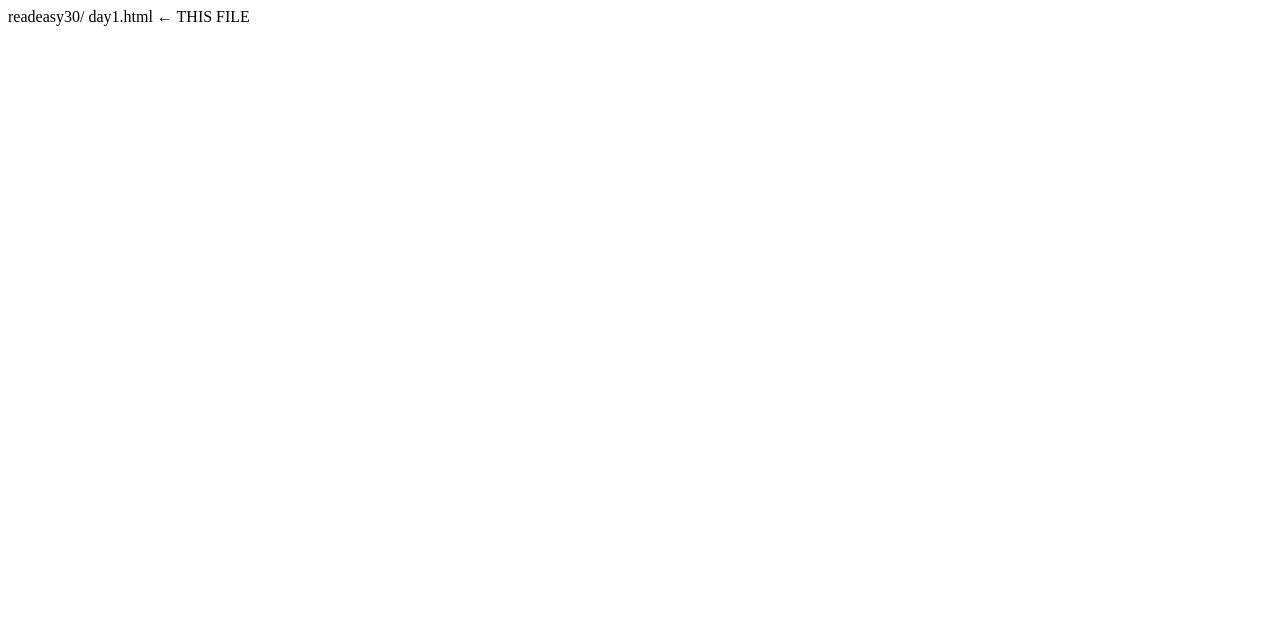
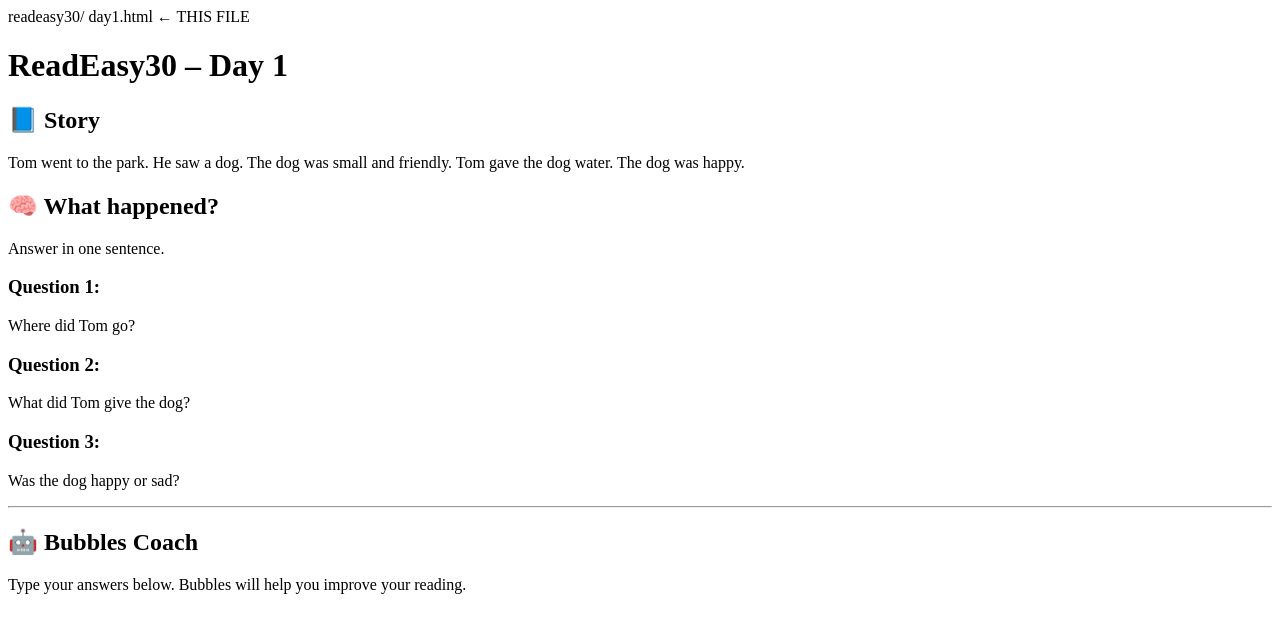
Before and after one commit to Readeasy30/readeasy30.com, a plain HTML site: page day1.html in a window 1280 px wide. Drawn offline with Linux system fonts and the light colour scheme.

Commit message:
Update day1.html

```diff
--- a/day1.html
+++ b/day1.html
@@ -1,2 +1,38 @@
 readeasy30/
   day1.html  ← THIS FILE
+<!DOCTYPE html>
+<html>
+<head>
+  <title>ReadEasy30 - Day 1</title>
+</head>
+
+<body>
+
+<h1>ReadEasy30 – Day 1</h1>
+
+<h2>📘 Story</h2>
+<p>
+Tom went to the park. He saw a dog. The dog was small and friendly. Tom gave the dog water. The dog was happy.
+</p>
+
+<h2>🧠 What happened?</h2>
+<p>Answer in one sentence.</p>
+
+<h3>Question 1:</h3>
+<p>Where did Tom go?</p>
+
+<h3>Question 2:</h3>
+<p>What did Tom give the dog?</p>
+
+<h3>Question 3:</h3>
+<p>Was the dog happy or sad?</p>
+
+<hr>
+
+<h2>🤖 Bubbles Coach</h2>
+<p>
+Type your answers below. Bubbles will help you improve your reading.
+</p>
+
+</body>
+</html>
```
